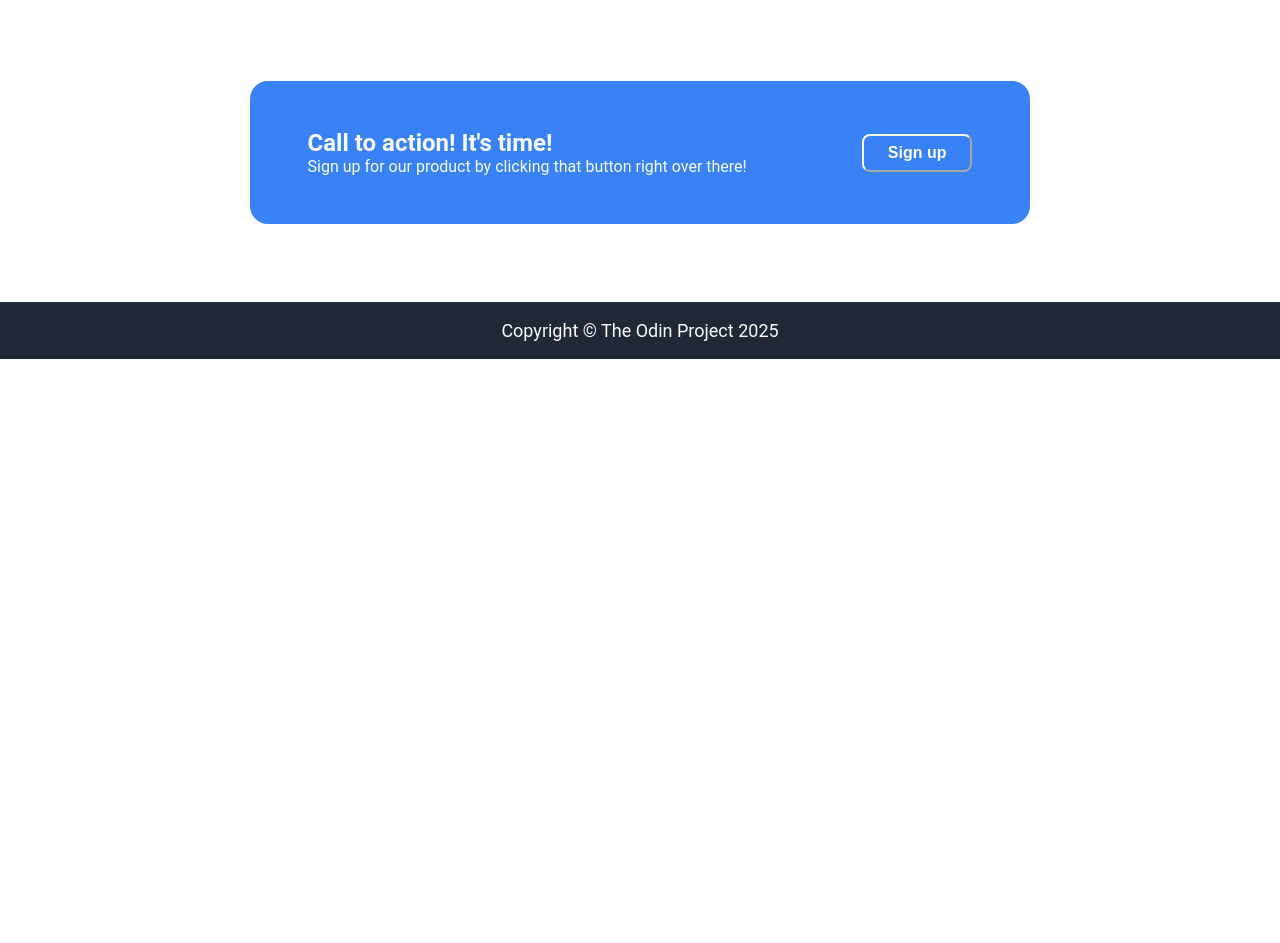
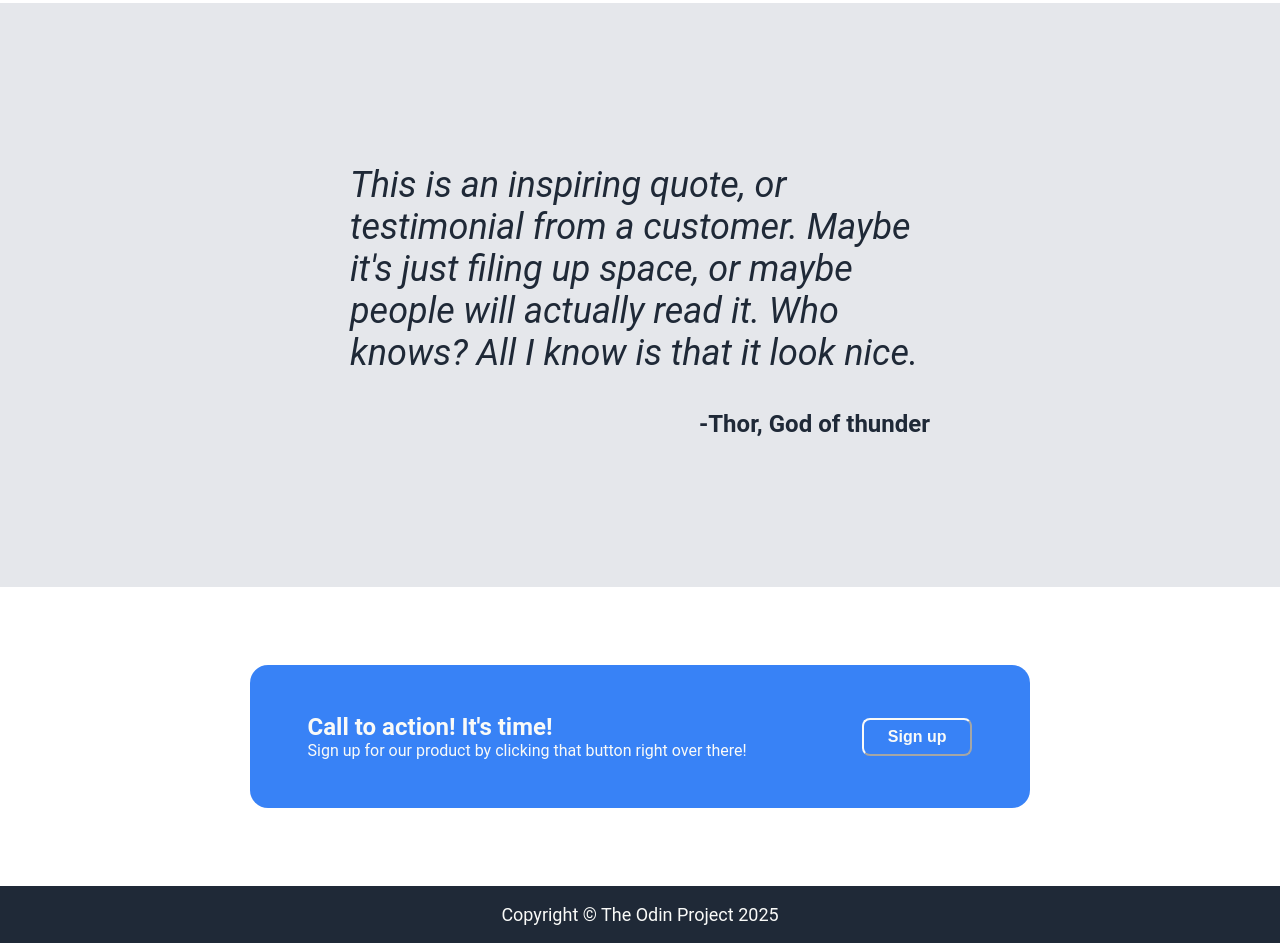
Before and after one commit to git-shayas/odin-landing-page, a plain HTML site: page index.html in a window 1280 px wide. Shown: the part 802-1745 px from the top of the page. Before the commit the page ends 1161 px from the top, so only its background shows below. Drawn offline with Linux system fonts and the light colour scheme.

Commit message:
Quote section finished - So the whole project is finished

```diff
--- a/index.html
+++ b/index.html
@@ -29,8 +29,8 @@
             </div>
         </section>
     </section>
-    <main class="container">
-        <section class="information">
+    <section class="container">
+        <section class="container information">
             <h2>Some random information.</h2>
             <div class="flex-card">
                 <div>
@@ -51,6 +51,14 @@
                 </div>
             </div>
         </section>
+    </section>
+    <section class="container quote-container">
+        <section class="quotes">
+            <p>This is an inspiring quote, or testimonial from a customer. Maybe it's just filing up space, or maybe people will actually read it. Who knows? All I know is that it look nice.</p>
+            <h3>-Thor, God of thunder</h3>
+        </section>
+    </section>
+    <section class="container">
         <section class="sign-up">
             <div>
                 <h2>Call to action! It's time!</h2>
@@ -58,6 +66,7 @@
             </div>
             <button class="sign-up-btn">Sign up</button>
         </section>
+    </section>
     </main>
     <footer>
         <p>Copyright &copy; The Odin Project 2025</p>
--- a/styles/style.css
+++ b/styles/style.css
@@ -153,3 +153,24 @@ footer {
     width: 100%;
     height: 254px;
 }
+
+/* Quotes */
+.quote-container {
+    background-color: #e5e7eb;
+}
+
+.quotes {
+    padding: 125px 100px;
+}
+
+.quotes p {
+    font-size: 36px;
+    font-style: italic;
+    color: #1f2937;
+}
+
+.quotes h3 {
+    text-align: right;
+    color: #1f2937;
+    font-size: 24px;
+}
```
